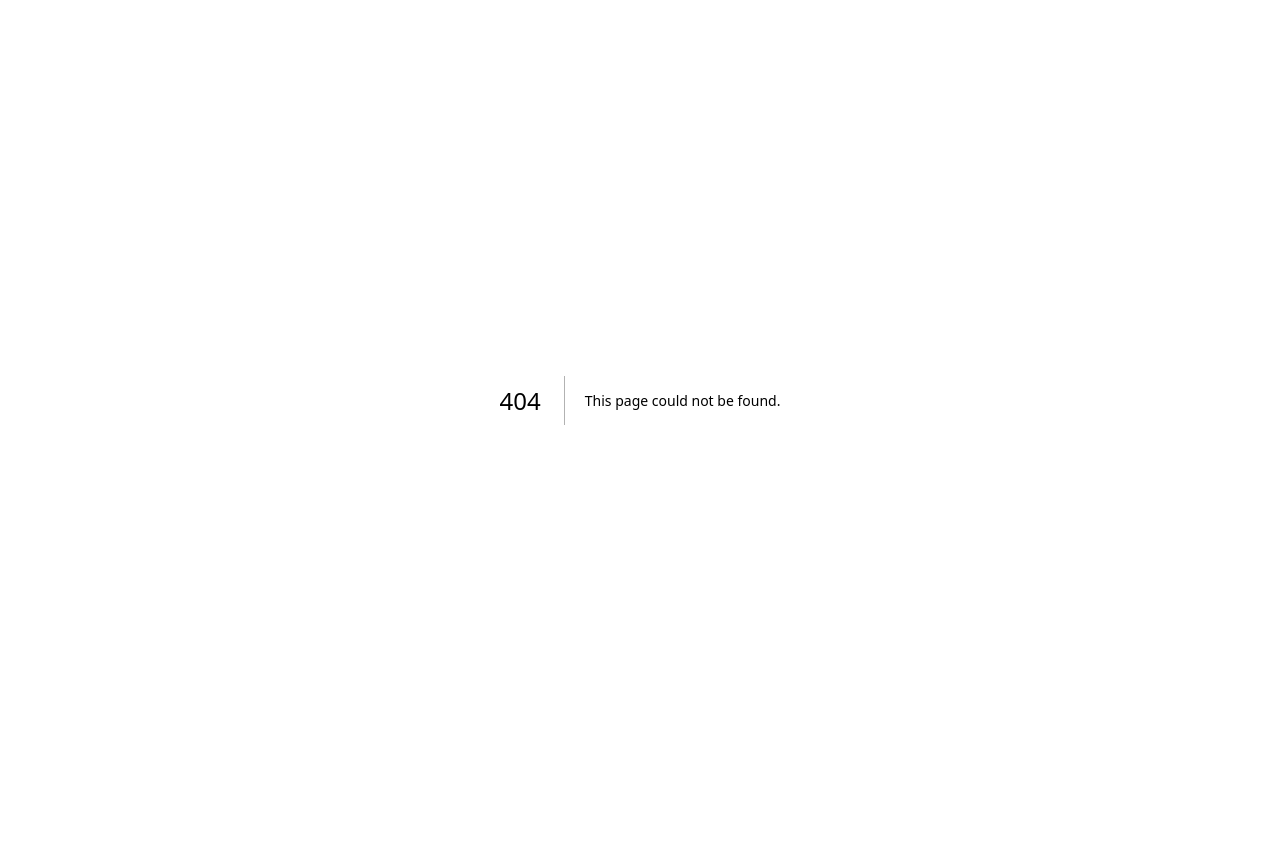
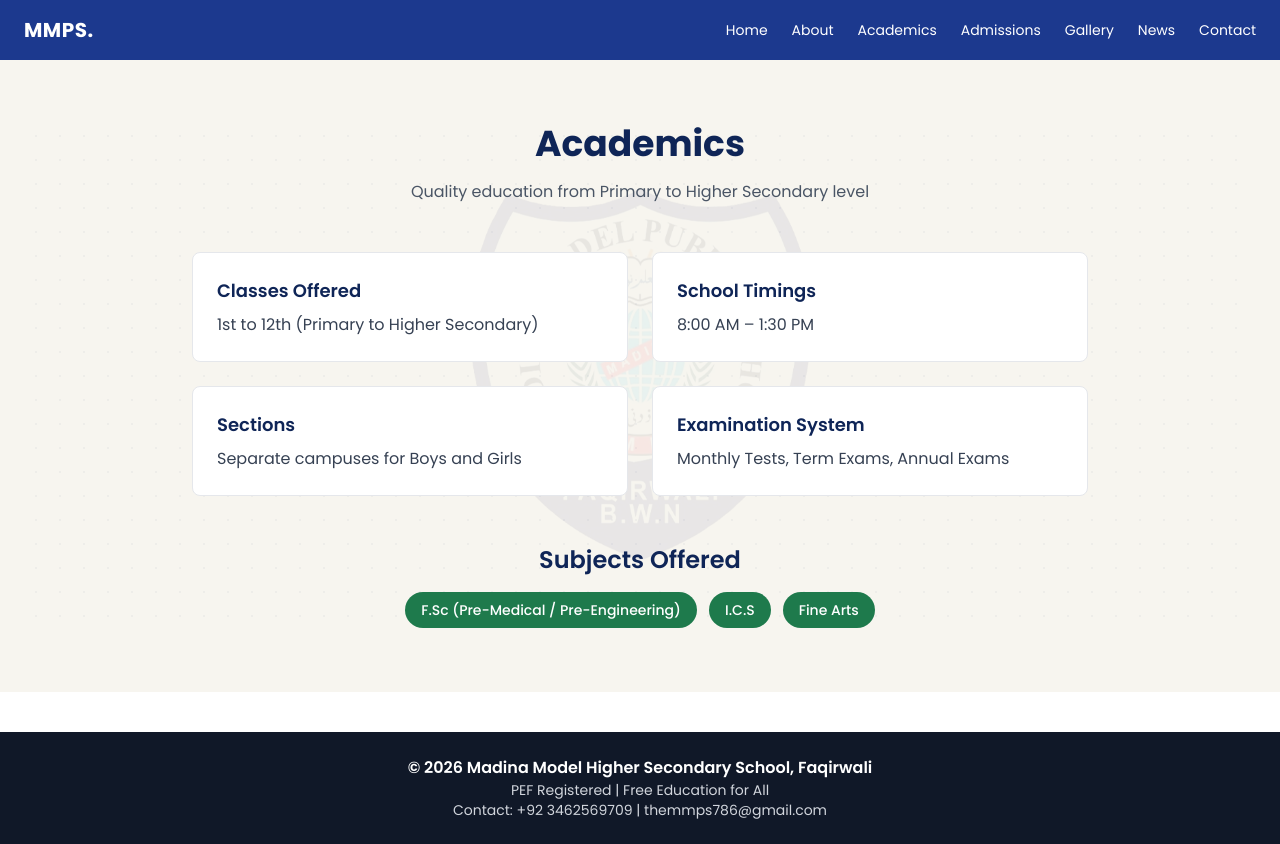
Before and after one commit to abdulmannansiddiqi/madina-school-website, a Next.js app in the folder frontend/: page /academics in a window 1280 px wide. Before the commit this address had no page. Before the commit the page ends 800 px from the top, so only its background shows below. Built offline with nearby package versions, Linux system fonts and the light colour scheme.

Commit message:
Add admin login and protected dashboard with logout

```diff
--- /dev/null
+++ b/frontend/src/app/academics/page.js
@@ -0,0 +1,76 @@
+import Navbar from '../../components/Navbar';
+import Footer from '../../components/Footer';
+import PageBackground from '../../components/PageBackground';
+
+export default function Academics() {
+  return (
+    <>
+      <Navbar />
+
+      <main className="bg-[#F7F5EF] px-6 py-16">
+        <PageBackground>
+          <div className="max-w-4xl mx-auto">
+            <h1 className="text-4xl font-bold text-[#0F2557] mb-4 text-center">
+              Academics
+            </h1>
+            <p className="text-gray-600 text-center mb-12">
+              Quality education from Primary to Higher Secondary level
+            </p>
+
+            <div className="grid sm:grid-cols-2 gap-6 mb-12">
+              <div className="bg-white rounded-lg border border-gray-200 p-6">
+                <h2 className="text-lg font-semibold text-[#0F2557] mb-2">
+                  Classes Offered
+                </h2>
+                <p className="text-gray-700">1st to 12th (Primary to Higher Secondary)</p>
+              </div>
+
+              <div className="bg-white rounded-lg border border-gray-200 p-6">
+                <h2 className="text-lg font-semibold text-[#0F2557] mb-2">
+                  School Timings
+                </h2>
+                <p className="text-gray-700">8:00 AM – 1:30 PM</p>
+              </div>
+
+              <div className="bg-white rounded-lg border border-gray-200 p-6">
+                <h2 className="text-lg font-semibold text-[#0F2557] mb-2">
+                  Sections
+                </h2>
+                <p className="text-gray-700">
+                  Separate campuses for Boys and Girls
+                </p>
+              </div>
+
+              <div className="bg-white rounded-lg border border-gray-200 p-6">
+                <h2 className="text-lg font-semibold text-[#0F2557] mb-2">
+                  Examination System
+                </h2>
+                <p className="text-gray-700">Monthly Tests, Term Exams, Annual Exams</p>
+              </div>
+            </div>
+
+            <section>
+              <h2 className="text-2xl font-semibold text-[#0F2557] mb-4 text-center">
+                Subjects Offered
+              </h2>
+              <div className="flex flex-wrap gap-3 justify-center">
+                {['F.Sc (Pre-Medical / Pre-Engineering)', 'I.C.S', 'Fine Arts'].map(
+                  (subject) => (
+                    <span
+                      key={subject}
+                      className="bg-[#1E7A4C] text-white text-sm font-medium px-4 py-2 rounded-full"
+                    >
+                      {subject}
+                    </span>
+                  )
+                )}
+              </div>
+            </section>
+          </div>
+        </PageBackground>
+      </main>
+
+      <Footer />
+    </>
+  );
+}
--- /dev/null
+++ b/frontend/src/app/admin/dashboard/page.js
@@ -0,0 +1,61 @@
+'use client';
+
+import { useEffect, useState } from 'react';
+import { useRouter } from 'next/navigation';
+
+export default function AdminDashboard() {
+  const [checking, setChecking] = useState(true);
+  const router = useRouter();
+
+  useEffect(() => {
+    const token = localStorage.getItem('adminToken');
+
+    if (!token) {
+      router.push('/admin/login');
+    } else {
+      setChecking(false);
+    }
+  }, [router]);
+
+  const handleLogout = () => {
+    localStorage.removeItem('adminToken');
+    router.push('/admin/login');
+  };
+
+  if (checking) {
+    return (
+      <div className="min-h-screen flex items-center justify-center">
+        <p className="text-gray-500">Checking access...</p>
+      </div>
+    );
+  }
+
+  return (
+    <div className="min-h-screen bg-[#F7F5EF] px-6 py-10">
+      <div className="max-w-5xl mx-auto">
+        <div className="flex items-center justify-between mb-8">
+          <h1 className="text-3xl font-bold text-[#0F2557]">
+            Admin Dashboard
+          </h1>
+          <button
+            onClick={handleLogout}
+            className="text-red-600 font-semibold text-sm hover:underline"
+          >
+            Logout
+          </button>
+        </div>
+
+        <div className="grid sm:grid-cols-2 md:grid-cols-4 gap-4">
+          {['Teachers', 'Students', 'News', 'Achievements'].map((item) => (
+            <div
+              key={item}
+              className="bg-white border border-gray-200 rounded-lg p-6 text-center font-semibold text-[#0F2557]"
+            >
+              {item}
+            </div>
+          ))}
+        </div>
+      </div>
+    </div>
+  );
+}
--- /dev/null
+++ b/frontend/src/app/admin/login/page.js
@@ -0,0 +1,86 @@
+'use client';
+
+import { useState } from 'react';
+import { useRouter } from 'next/navigation';
+
+export default function AdminLogin() {
+  const [email, setEmail] = useState('');
+  const [password, setPassword] = useState('');
+  const [error, setError] = useState('');
+  const router = useRouter();
+
+  const handleSubmit = async (e) => {
+    e.preventDefault();
+    setError('');
+
+    try {
+      const res = await fetch('http://localhost:5000/api/auth/login', {
+        method: 'POST',
+        headers: { 'Content-Type': 'application/json' },
+        body: JSON.stringify({ email, password }),
+      });
+
+      const data = await res.json();
+
+      if (!res.ok) {
+        setError(data.error || 'Login failed');
+        return;
+      }
+
+      // Save the token so we stay logged in
+      localStorage.setItem('adminToken', data.token);
+
+      // Redirect to the dashboard
+      router.push('/admin/dashboard');
+    } catch (err) {
+      setError('Something went wrong. Please try again.');
+    }
+  };
+
+  return (
+    <div className="min-h-screen bg-[#F7F5EF] flex items-center justify-center px-6">
+      <div className="bg-white rounded-lg border border-gray-200 p-8 w-full max-w-sm">
+        <h1 className="text-2xl font-bold text-[#0F2557] mb-6 text-center">
+          Admin Login
+        </h1>
+
+        <form onSubmit={handleSubmit} className="space-y-4">
+          <div>
+            <label className="block text-sm font-medium text-gray-700 mb-1">
+              Email
+            </label>
+            <input
+              type="email"
+              value={email}
+              onChange={(e) => setEmail(e.target.value)}
+              required
+              className="w-full border border-gray-300 rounded-lg px-3 py-2 focus:outline-none focus:ring-2 focus:ring-[#0F2557]"
+            />
+          </div>
+
+          <div>
+            <label className="block text-sm font-medium text-gray-700 mb-1">
+              Password
+            </label>
+            <input
+              type="password"
+              value={password}
+              onChange={(e) => setPassword(e.target.value)}
+              required
+              className="w-full border border-gray-300 rounded-lg px-3 py-2 focus:outline-none focus:ring-2 focus:ring-[#0F2557]"
+            />
+          </div>
+
+          {error && <p className="text-red-600 text-sm">{error}</p>}
+
+          <button
+            type="submit"
+            className="w-full bg-[#0F2557] text-white py-2 rounded-lg font-semibold hover:bg-[#16326e] transition-colors"
+          >
+            Login
+          </button>
+        </form>
+      </div>
+    </div>
+  );
+}
```
Also changed, not shown: 2 other files (tests, documents, lock files or other folders).
